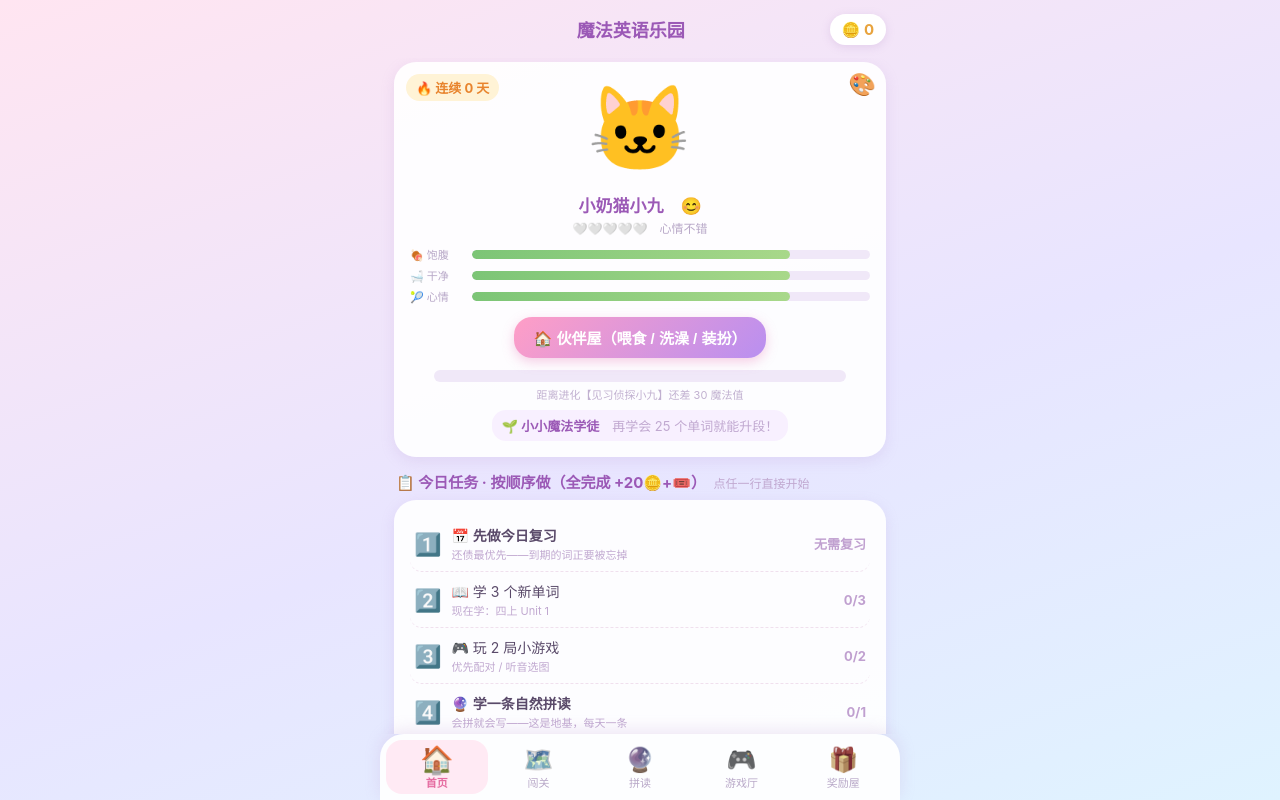
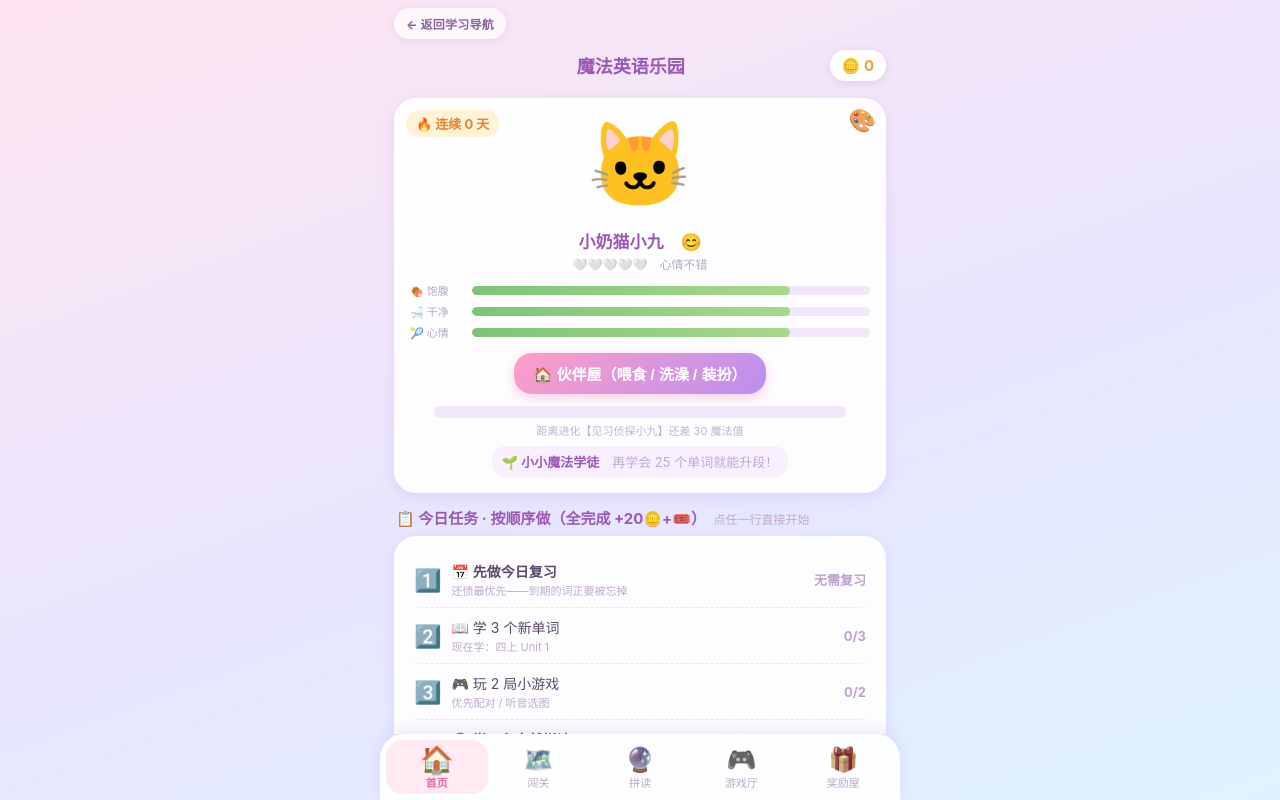
Before and after one commit to NeverGiveUp0618/English, a website: page index.html in a window 1280 px wide. Drawn offline with Linux system fonts and the light colour scheme.

Commit message:
feat: add learning hub return link

```diff
--- a/index.html
+++ b/index.html
@@ -22,9 +22,11 @@ body {
 #app { height: 100%; display: flex; flex-direction: column; max-width: 520px; margin: 0 auto; }
 
 /* ---- 顶栏 ---- */
+.hubLink { flex:0 0 auto; align-self:flex-start; margin:calc(env(safe-area-inset-top,0px) + 8px) 14px 0; padding:7px 12px; border-radius:16px; background:rgba(255,255,255,.72); box-shadow:0 2px 8px rgba(180,140,200,.2); color:#8d659e; font-size:12px; font-weight:800; text-decoration:none; letter-spacing:.02em; }
+.hubLink:active { transform:scale(.96); }
 #topbar {
   flex: 0 0 auto; display: flex; align-items: center; gap: 8px;
-  padding: calc(env(safe-area-inset-top, 0px) + 10px) 14px 10px;
+  padding: 7px 14px 10px;
 }
 #backBtn {
   width: 38px; height: 38px; border: none; border-radius: 50%;
@@ -481,6 +483,7 @@ body.th-night .careBarWrap { background: #2a2348; }
 </head>
 <body>
 <div id="app">
+  <a class="hubLink" id="hubLink" href="https://nevergiveup0618.github.io/learning/">← 返回学习导航</a>
   <header id="topbar">
     <button id="backBtn">←</button>
     <div id="barTitle">魔法英语乐园</div>
--- a/sw.js
+++ b/sw.js
@@ -1,4 +1,4 @@
-const CACHE = "magic-english-v26";
+const CACHE = "magic-english-v27";
 const FILES = ["./", "./index.html", "./data.js", "./app.js", "./manifest.json", "./audio/manifest.js"];
 self.addEventListener("install", e => {
   e.waitUntil(caches.open(CACHE).then(c => c.addAll(FILES)).then(() => self.skipWaiting()));
```
Also changed, not shown: tests/test.js (+1 -0 lines).
